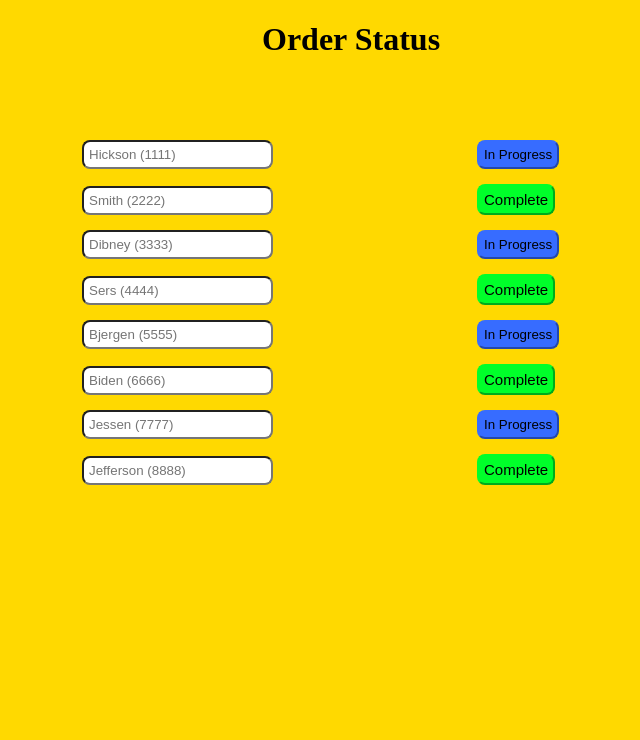
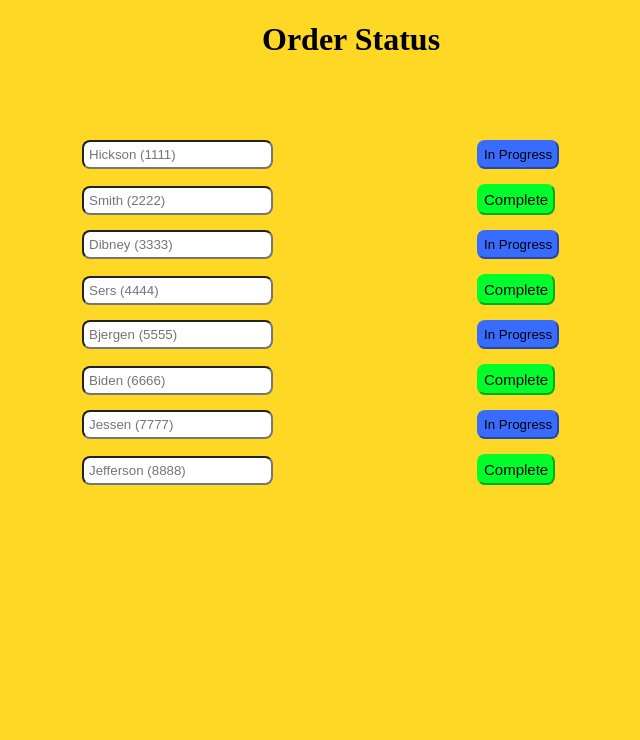
Before and after one commit to CS340PizzaShop/pizza-shop, a PHP site: page /HTML/order_status.html in a window 1280 px wide. Shown: the top 740 px of the page, without its empty margins (271-911 px from the left). Run offline with PHP 8.4, Linux system fonts and the light colour scheme.

Commit message:
Minor adjustments.

```diff
--- a/css/order_status.css
+++ b/css/order_status.css
@@ -11,7 +11,7 @@ html {
 }
 
 body {
-    background: #ffd900;
+    background: #ffd725;
     background-position: top center;
     background-repeat: no-repeat;
     background-size: auto auto;
```
Also changed, not shown: HTML/homeBtn.svg (added).
